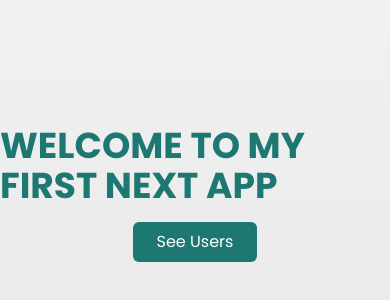
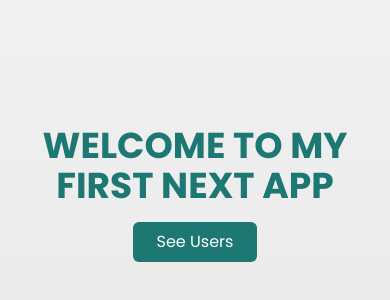
Before and after one commit to ryanpratama14/learn-nextjs, a Next.js app: page / in a window 390 px wide. Shown: the part 228-528 px from the top of the page. Built offline with nearby package versions, Linux system fonts and the light colour scheme.

Commit message:
adjusted

```diff
--- a/src/app/page.tsx
+++ b/src/app/page.tsx
@@ -3,13 +3,11 @@ import React from "react";
 
 export default function Home(): React.JSX.Element {
   return (
-    <main>
-      <header className="flex justify-center flex-col gap-4 items-center min-h-screen">
-        <h1 className="text-primary">WELCOME TO MY FIRST NEXT APP</h1>
-        <Link className="btn btn-primary" href="/users">
-          See Users
-        </Link>
-      </header>
+    <main className="flex justify-center flex-col gap-4 items-center min-h-screen">
+      <h1 className="text-center text-primary">WELCOME TO MY FIRST NEXT APP</h1>
+      <Link className="btn btn-primary" href="/users">
+        See Users
+      </Link>
     </main>
   );
 }
--- a/src/app/users/components/AddPost.tsx
+++ b/src/app/users/components/AddPost.tsx
@@ -37,7 +37,7 @@ export default function AddPost() {
     <section className="flex flex-col items-center justify-center gap-12">
       <form
         onSubmit={handleSubmit}
-        className="flex flex-col gap-4 items-center justify-center w-[30%]"
+        className="flex flex-col gap-4 items-center justify-center w-full md:w-[50%] xl:w-[30%]"
       >
         <input
           value={data.title}
```
